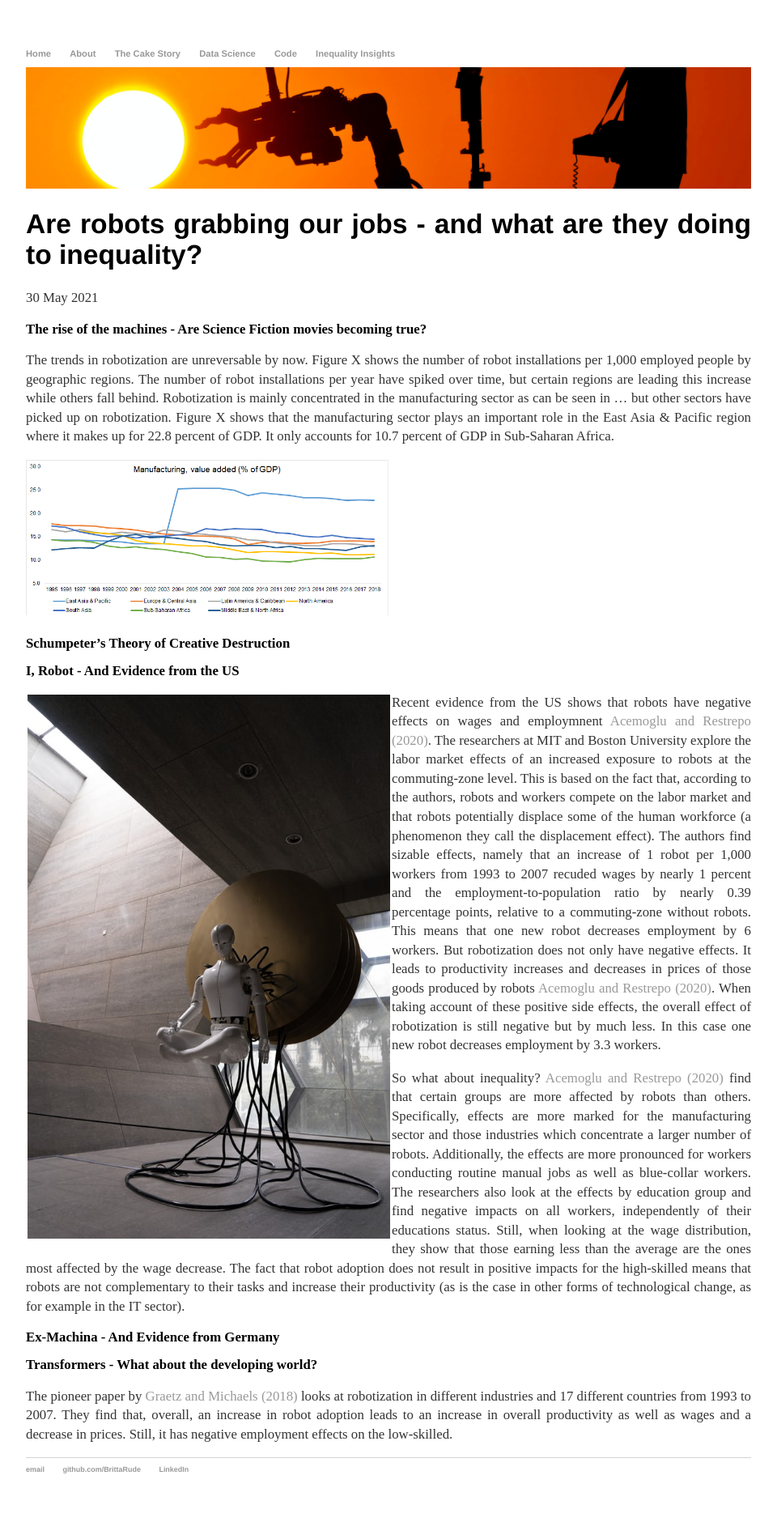
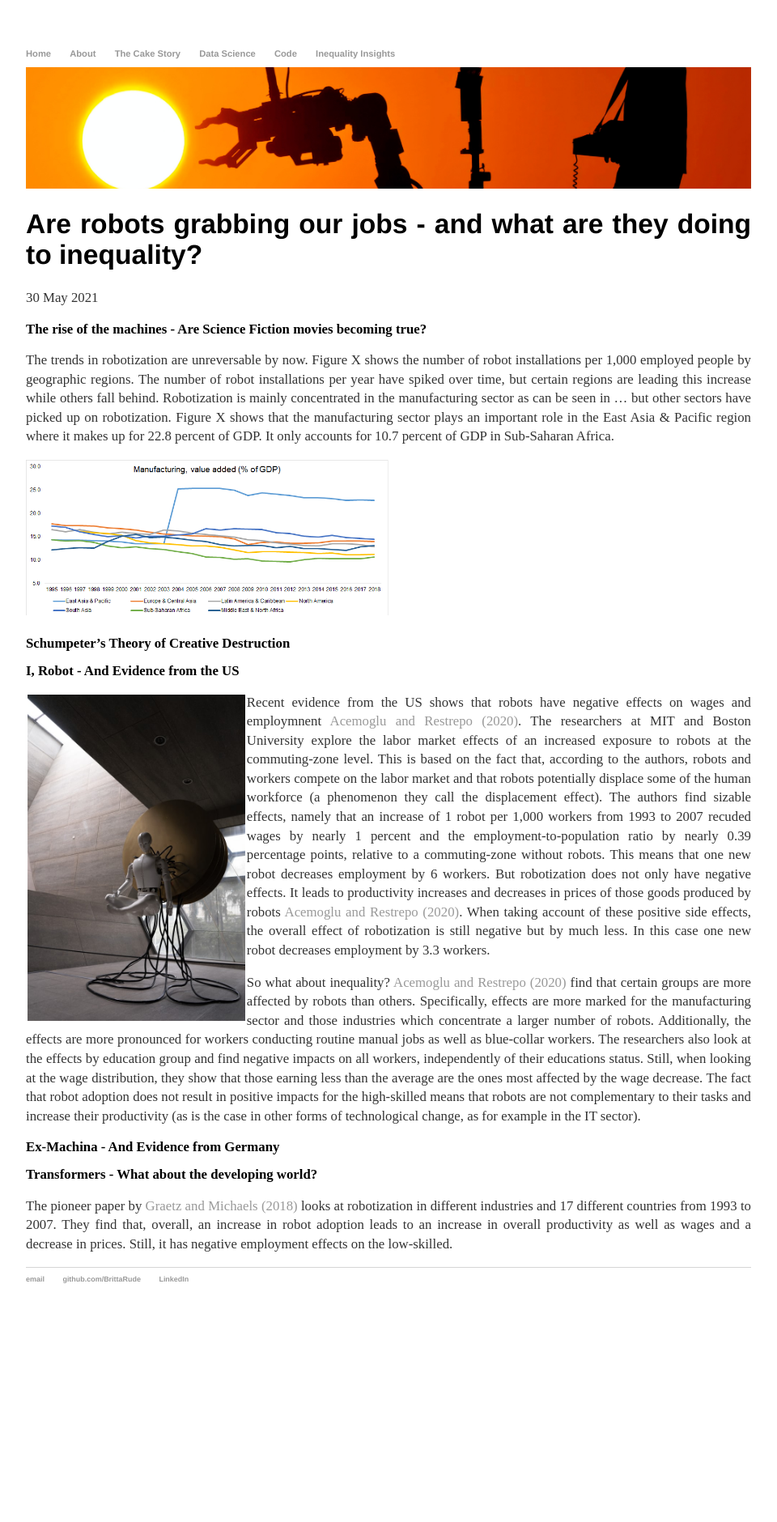
Before and after one commit to BrittaRude/BrittaRude.github.io, a Jekyll site: the page built from inputs_cakestory/_posts/2021-05-30-britta-rude-are-robots-grabbing-our-jobs.md, in a window 1280 px wide. Shown: the whole page at 81% size, without its empty margins (160-1120 px from the left). Built offline with Jekyll 4.4.1, drawn with Linux system fonts in a browser that asks for light colours; after the commit the page ends 1645 px from its top, so only the background shows below that.

Commit message:
Update 2021-05-30-britta-rude-are-robots-grabbing-our-jobs.md

```diff
--- a/inputs_cakestory/_posts/2021-05-30-britta-rude-are-robots-grabbing-our-jobs.md
+++ b/inputs_cakestory/_posts/2021-05-30-britta-rude-are-robots-grabbing-our-jobs.md
@@ -16,7 +16,7 @@
 
 ## I, Robot - And Evidence from the US
 
-<img src="/images/robots_us.jpg" alt="robots_us" style="float:left;margin: 2px 2px 2px 2px;max-width:50%;"/>
+<img src="/images/robots_us.jpg" alt="robots_us" style="float:left;margin: 2px 2px 2px 2px;max-width:30%;"/>
 
 Recent evidence from the US shows that robots have negative effects on wages and employmnent [Acemoglu and Restrepo (2020)](https://economics.mit.edu/files/19696). The researchers at MIT and Boston University explore the labor market effects of an increased exposure to robots at the commuting-zone level. This is based on the fact that, according to the authors, robots and workers compete on the labor market and that robots potentially displace some of the human workforce (a phenomenon they call the displacement effect). The authors find sizable effects, namely that an increase of 1 robot per 1,000 workers from 1993 to 2007 recuded wages by nearly 1 percent and the employment-to-population ratio by nearly 0.39 percentage points, relative to a commuting-zone without robots. This means that one new robot decreases employment by 6 workers.
 But robotization does not only have negative effects. It leads to productivity increases and decreases in prices of those goods produced by robots [Acemoglu and Restrepo (2020)](https://economics.mit.edu/files/19696). When taking account of these positive side effects, the overall effect of robotization is still negative but by much less. In this case one new robot decreases employment by 3.3 workers.
```
